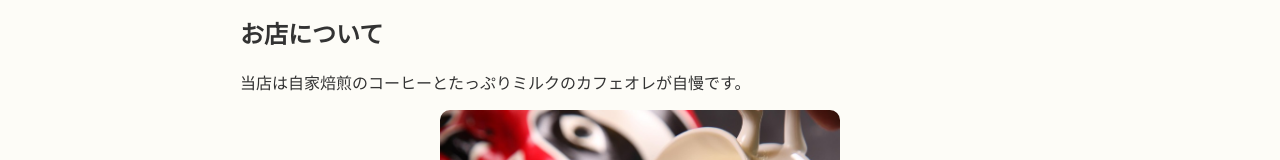
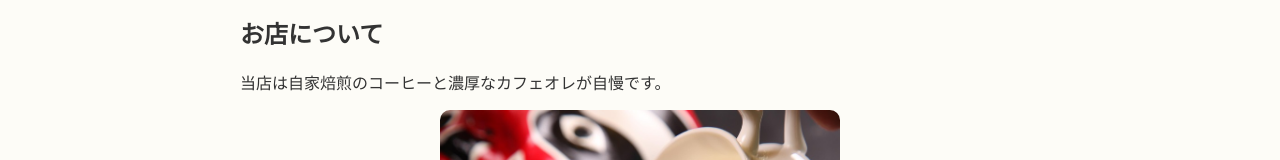
Before and after one commit to az719moka51-tech/coffee-shop-website, a plain HTML site: page coffee-shop-website/index.html in a window 1280 px wide. Shown: the part 198-358 px from the top of the page. Drawn offline with Linux system fonts and the light colour scheme; files whose address does not match are found by name.

Commit message:
index.htmlの文章を更新

```diff
--- a/coffee-shop-website/index.html
+++ b/coffee-shop-website/index.html
@@ -20,7 +20,8 @@
 
   <section id="about">
     <h2>お店について</h2>
-    <p>当店は自家焙煎のコーヒーとたっぷりミルクのカフェオレが自慢です。</p>
+    <p>当店は自家焙煎のコーヒーと濃厚なカフェオレが自慢です。
+</p>
     <!-- 画像の表示 -->
     <img src="images/coffee.jpg" alt="カフェオレ" width="400">
   </section>
```
